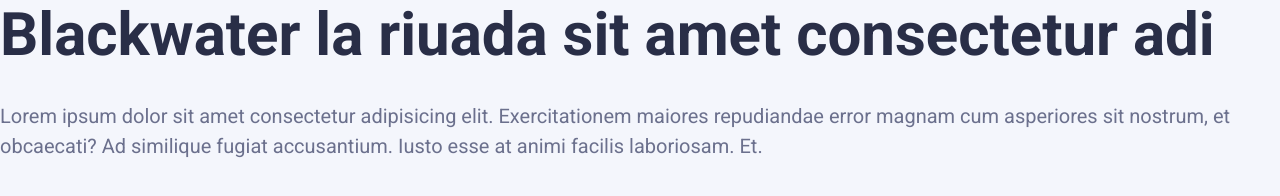
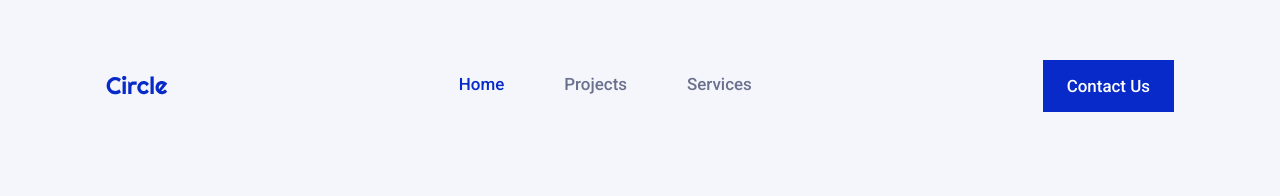
Before and after one commit to adriachalaux/circle, a plain HTML site: page index.html in a window 1280 px wide. Drawn offline with Linux system fonts and the light colour scheme.

Commit message:
Header done

```diff
--- a/css/style.css
+++ b/css/style.css
@@ -13,6 +13,11 @@
     --neutral-medium: #6B708D;
     --neutral-light: #F4F6FC;
     --neutral-blue: #ECF7FF;
+
+    --black: #000;
+    --white: #FFF;
+
+    --transition: all .2s ease;
 }
 
 /* TYPEFACES */
@@ -57,4 +62,52 @@ body {
     -moz-osx-font-smoothing: grayscale;
 }
 
-/* CUSTOM  */
+.container {
+    max-width: 68.75rem;
+    margin: 0 auto;
+    padding: 0 1rem;
+    width: 100%;
+}
+
+a {
+    text-decoration: none;
+}
+
+.btn {
+    padding: 1rem 1.5rem;
+    background-color: var(--primary);
+    color: var(--white);
+    font-weight: 500;
+    transition: var(--transition);
+    font-size: 1.06rem;
+}
+
+.btn:hover {
+    background-color: var(--primary-hover);
+    color: var(--neutral-dark);
+}
+
+/* HEADER  */
+.header__content {
+    width: 100%;
+    display: flex;
+    justify-content: space-between;
+    align-items: center;
+    padding-top: 4.375rem;
+}
+
+.header__navigation {
+    display: flex;
+    gap: 3.75rem;
+    font-weight: 500;
+    font-size: 1.06rem;
+}
+
+.header__navigation a {
+    color: var(--neutral-medium);
+}
+
+.header__navigation a:hover,
+.header__navigation a.active {
+    color: var(--primary);
+}
--- a/index.html
+++ b/index.html
@@ -14,10 +14,25 @@
         <title>Circle</title>
     </head>
     <body>
-	    <div class="container">
-            <h1>Blackwater la riuada sit amet consectetur adi</h1>
-		    <p>Lorem ipsum dolor sit amet consectetur adipisicing elit. Exercitationem maiores repudiandae error magnam cum asperiores sit nostrum, et obcaecati? Ad similique fugiat accusantium. Iusto esse at animi facilis laboriosam. Et.</p>
-	    </div>
+	    <header class="header">
+            <div class="container">
+                <div class="header__content">
+                    <div class="header__logo">
+                        <a href="index.html">
+                            <img src="img/circle.svg" alt="Circle Logo">
+                        </a>
+                    </div>
+                    <nav class="header__navigation">
+                        <a href="index.html" class="header__link active">Home</a>
+                        <a href="#" class="header__link">Projects</a>
+                        <a href="#" class="header__link">Services</a>
+                    </nav>
+                    <div class="header__cta">
+                        <a href="#" class="btn">Contact Us</a>
+                    </div>
+                </div>
+            </div>
+        </header>
     </body>
 
     <script src="js/main.js"></script>
```
